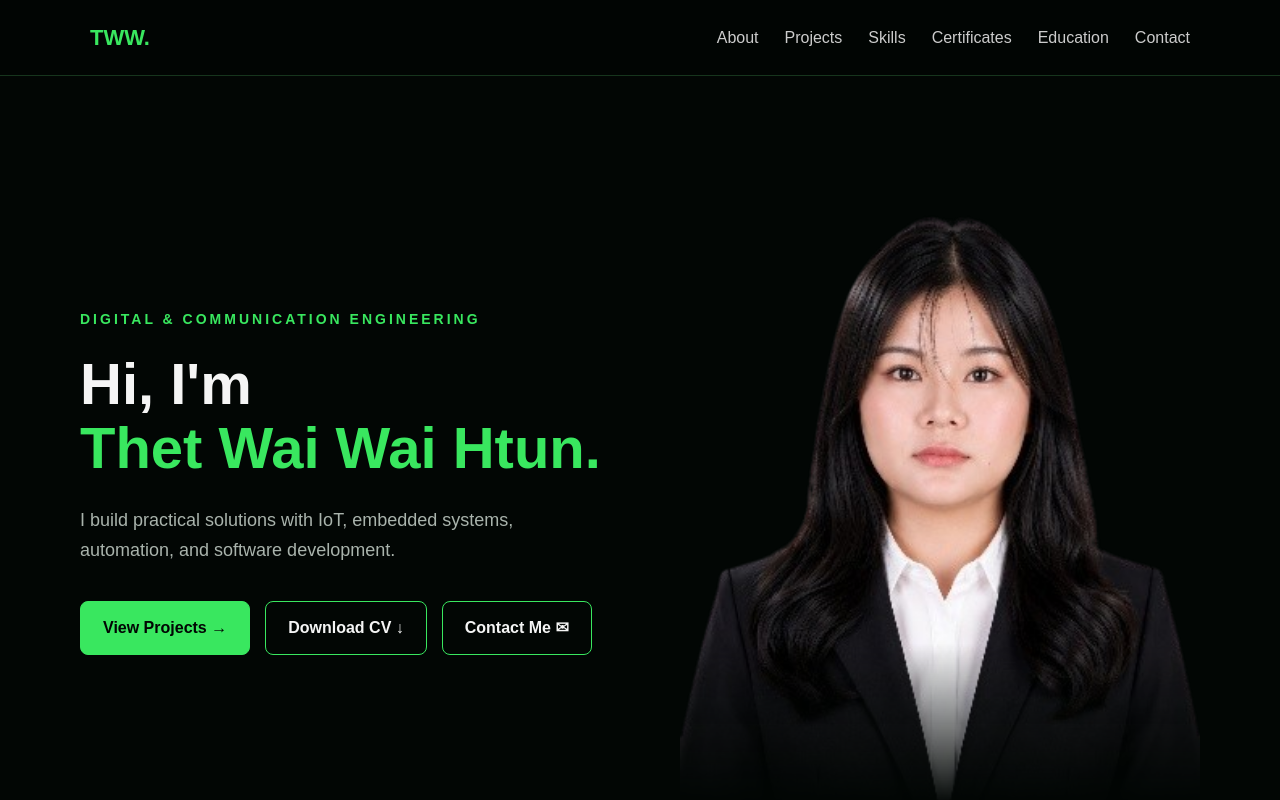
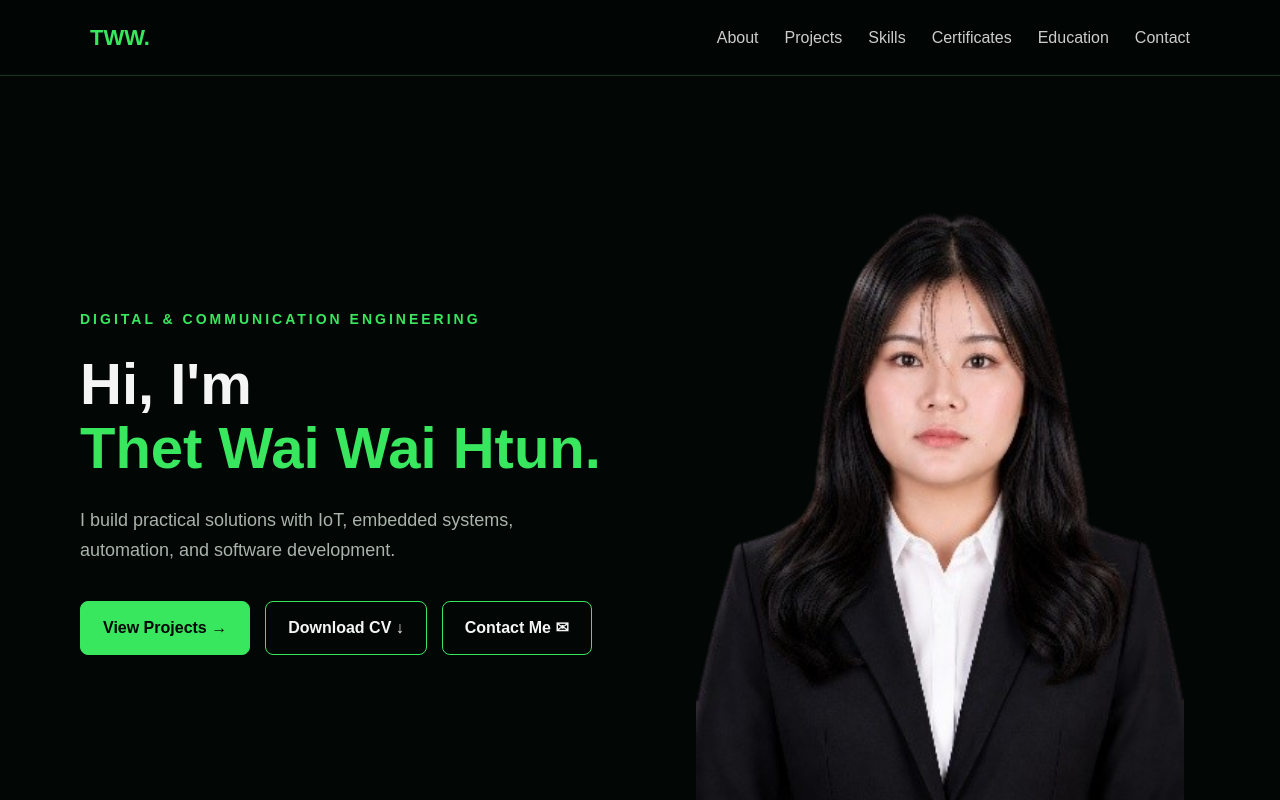
Before and after one commit to thetwaiwaihtun/thetwaiwaihtun.github.io, a plain HTML site: page index.html in a window 1280 px wide. Shown: the top 800 px of the page. Drawn offline with Linux system fonts and the light colour scheme.

Commit message:
Update index.html

```diff
--- a/index.html
+++ b/index.html
@@ -7,7 +7,7 @@
 <title>Thet Wai Wai Htun | Portfolio</title>
 
 <style>
-    .hero-image {
+.hero-image {
     flex: 0 0 520px;
     display: flex;
     justify-content: center;
@@ -19,25 +19,12 @@
 .hero-image img {
     width: 520px;
     height: 650px;
-    object-fit: cover;
-    object-position: center top;
+    object-fit: contain;
+    object-position: center bottom;
 
     border: none;
     border-radius: 0;
     box-shadow: none;
-
-    /* Blend the photo into the dark background */
-    mask-image: linear-gradient(
-        to bottom,
-        black 75%,
-        transparent 100%
-    );
-
-    -webkit-mask-image: linear-gradient(
-        to bottom,
-        black 75%,
-        transparent 100%
-    );
 }
 * {
     margin: 0;
```
